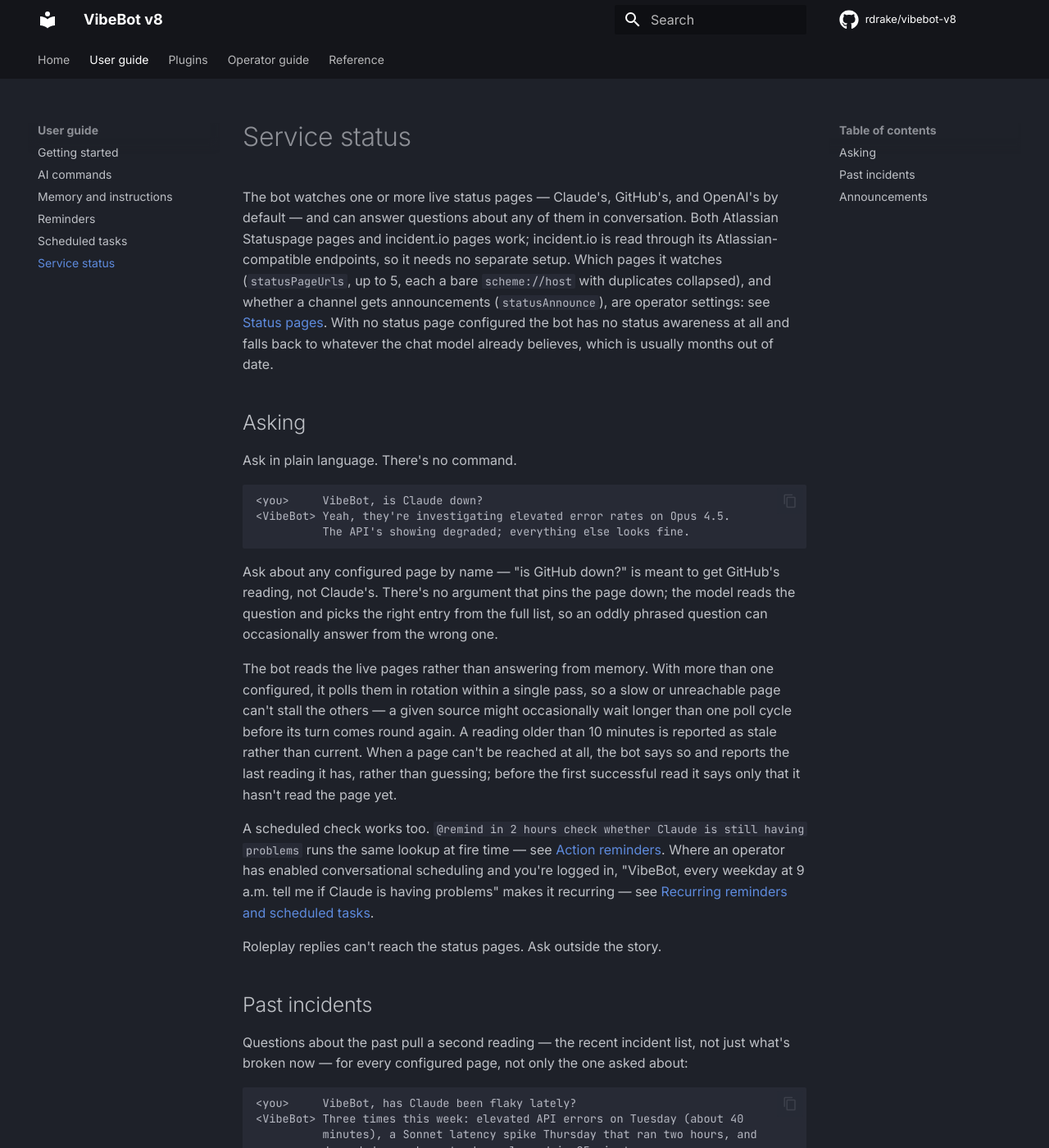
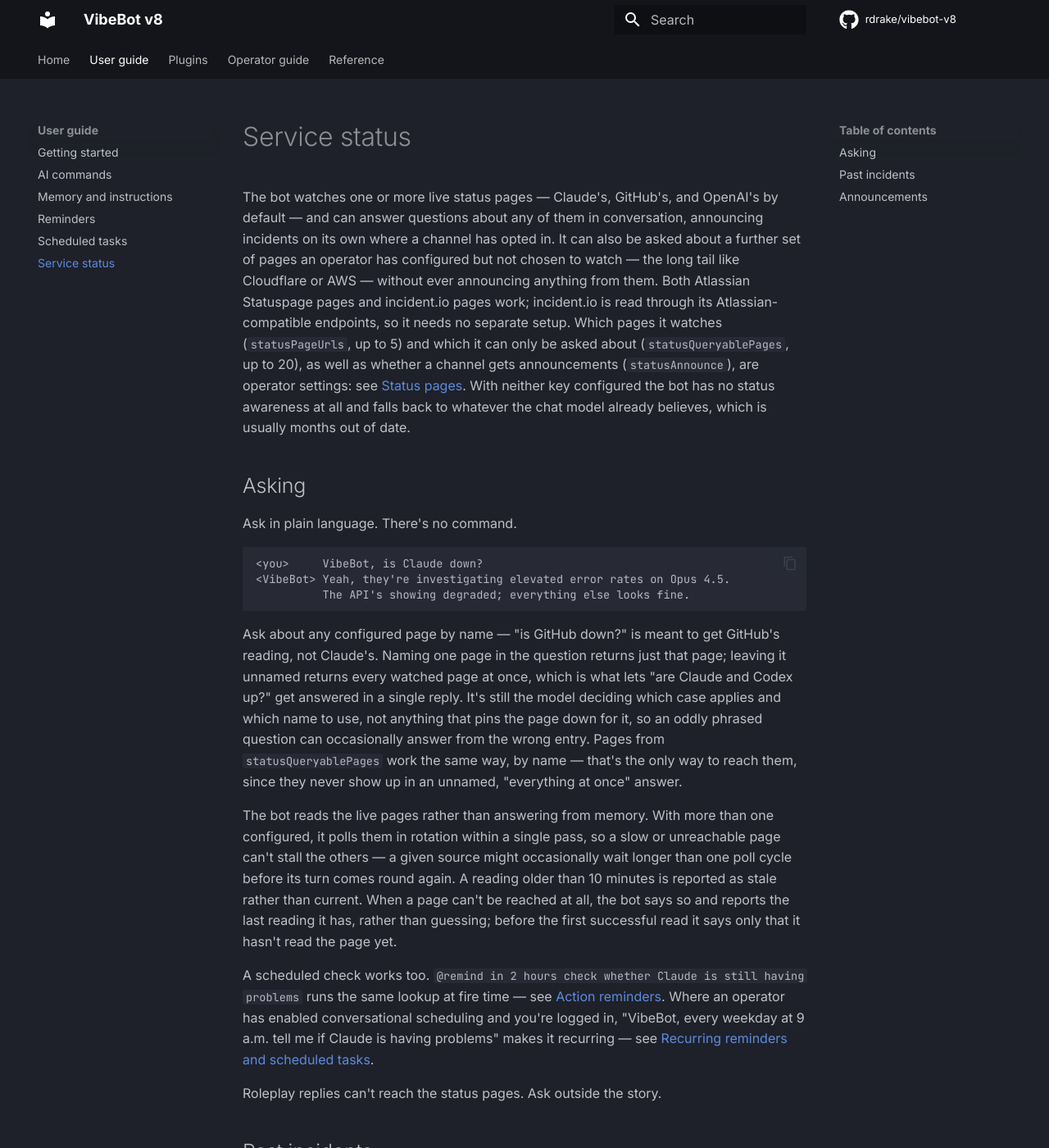
Before and after one commit to rdrake/vibebot-v8, an MkDocs documentation site: the page built from docs/guide/user/service-status.md, in a window 1280 px wide and 1400 px high. Shown: the whole window at 82% size. Built offline with MkDocs 1.6.1 and Material for MkDocs 9.7.7, drawn with Linux system fonts in a browser that asks for light colours; comment, search, counter and statistics services are not loaded; some of the changed text lies outside the part shown.

Commit message:
docs(status): document the queryable allowlist
statusQueryablePages holds pages the bot answers about but never announces,
and statusPageUrls now accepts optional names.

````diff
--- a/docs/guide/user/service-status.md
+++ b/docs/guide/user/service-status.md
@@ -2,13 +2,17 @@
 
 The bot watches one or more live status pages — Claude's, GitHub's, and
 OpenAI's by default — and can answer questions about any of them in
-conversation. Both Atlassian Statuspage pages and incident.io pages work;
-incident.io is read through its Atlassian-compatible endpoints, so it needs
-no separate setup. Which pages it watches (`statusPageUrls`, up to 5, each a
-bare `scheme://host` with duplicates collapsed), and whether a channel gets
+conversation, announcing incidents on its own where a channel has opted in.
+It can also be asked about a further set of pages an operator has configured
+but not chosen to watch — the long tail like Cloudflare or AWS — without ever
+announcing anything from them. Both Atlassian Statuspage pages and
+incident.io pages work; incident.io is read through its Atlassian-compatible
+endpoints, so it needs no separate setup. Which pages it watches
+(`statusPageUrls`, up to 5) and which it can only be asked about
+(`statusQueryablePages`, up to 20), as well as whether a channel gets
 announcements (`statusAnnounce`), are operator settings: see
-[Status pages](../operator/tuning-monitoring.md#status-pages). With no status
-page configured the bot has no status awareness at all and falls back to
+[Status pages](../operator/tuning-monitoring.md#status-pages). With neither
+key configured the bot has no status awareness at all and falls back to
 whatever the chat model already believes, which is usually months out of
 date.
 
@@ -23,9 +27,14 @@
 ```
 
 Ask about any configured page by name — "is GitHub down?" is meant to get
-GitHub's reading, not Claude's. There's no argument that pins the page down;
-the model reads the question and picks the right entry from the full list, so
-an oddly phrased question can occasionally answer from the wrong one.
+GitHub's reading, not Claude's. Naming one page in the question returns just
+that page; leaving it unnamed returns every watched page at once, which is
+what lets "are Claude and Codex up?" get answered in a single reply. It's
+still the model deciding which case applies and which name to use, not
+anything that pins the page down for it, so an oddly phrased question can
+occasionally answer from the wrong entry. Pages from `statusQueryablePages`
+work the same way, by name — that's the only way to reach them, since they
+never show up in an unnamed, "everything at once" answer.
 
 The bot reads the live pages rather than answering from memory. With more
 than one configured, it polls them in rotation within a single pass, so a
@@ -48,8 +57,11 @@
 ## Past incidents
 
 Questions about the past pull a second reading — the recent incident list,
-not just what's broken now — for every configured page, not only the one
-asked about:
+not just what's broken now. Left unnamed, it comes back for every watched
+page at once, the same as a current-status question would. Naming one page
+returns just that page's history — the only way to reach a
+`statusQueryablePages` page's history, since those pages never ride along in
+the "every page" answer:
 
 ```
 <you>     VibeBot, has Claude been flaky lately?
@@ -73,9 +85,11 @@
 ## Announcements
 
 `statusAnnounce` is a per-channel, all-or-nothing switch: where an operator
-has enabled it, the channel hears incidents from every configured page as
-they open, and again as they clear. There's no picking and choosing individual
-pages per channel. Asking, by contrast, always works regardless of this
+has enabled it, the channel hears incidents from every `statusPageUrls` page
+as they open, and again as they clear. There's no picking and choosing
+individual pages per channel, and pages from `statusQueryablePages` are never
+part of it — they have no incidents to open or clear, however often someone
+asks about one. Asking, by contrast, always works regardless of this
 setting — a channel that never announces can still ask "is GitHub down?".
 
 ```
````
Also changed, not shown: docs/guide/operator/configuration.md (+5 -2 lines), docs/guide/operator/tuning-monitoring.md (+14 -9 lines), docs/guide/reference/bridge-tools.md (+10 -5 lines), docs/guide/user/scheduled-tasks.md (+1 -1 lines).
